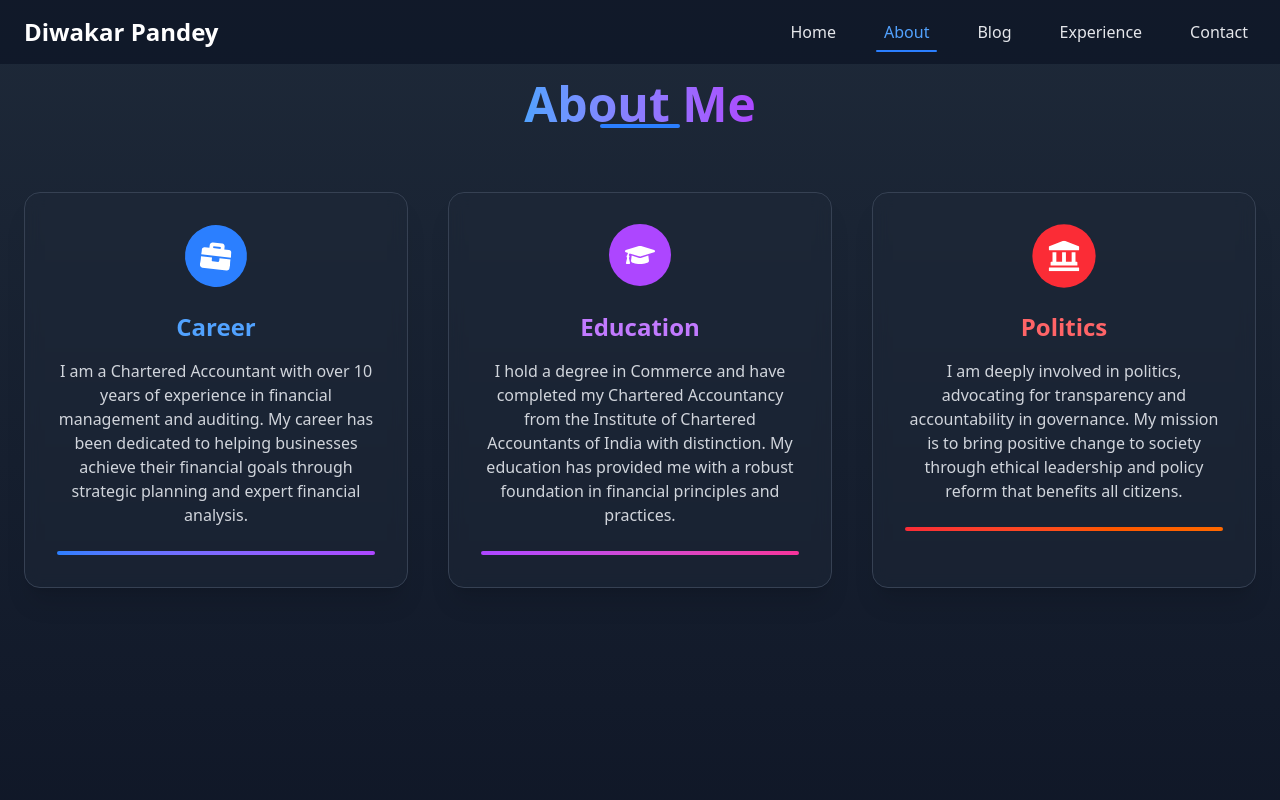
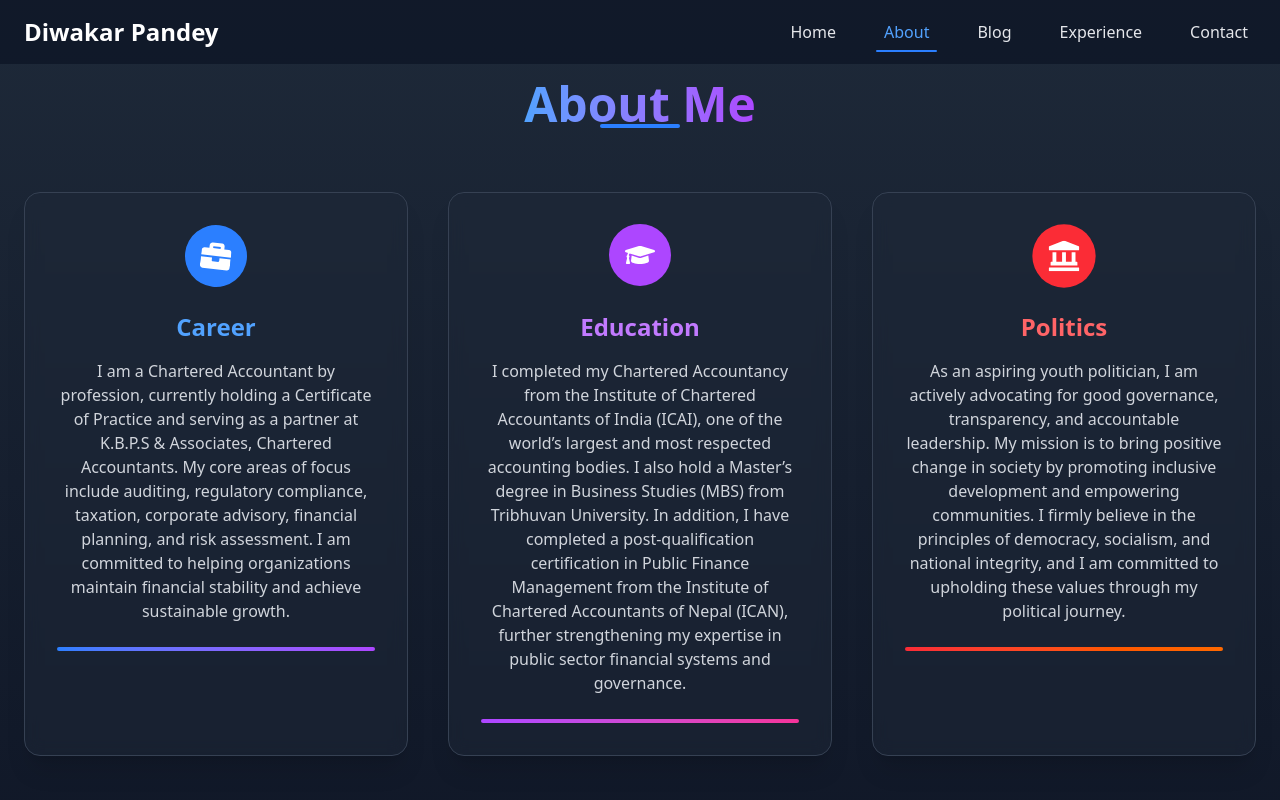
Before and after one commit to RajeshPandey10/diwakar_frontend, a React (Vite) app: page /about in a window 1280 px wide. Shown: the top 800 px of the page. Built offline with nearby package versions, Linux system fonts and the light colour scheme.

Commit message:
about  changed

```diff
--- a/src/components/About/About.jsx
+++ b/src/components/About/About.jsx
@@ -78,10 +78,7 @@ const About = () => {
               Career
             </h2>
             <p className="text-gray-300 text-center">
-              I am a Chartered Accountant with over 10 years of experience in
-              financial management and auditing. My career has been dedicated to
-              helping businesses achieve their financial goals through strategic
-              planning and expert financial analysis.
+            I am a Chartered Accountant by profession, currently holding a Certificate of Practice and serving as a partner at K.B.P.S & Associates, Chartered Accountants. My core areas of focus include auditing, regulatory compliance, taxation, corporate advisory, financial planning, and risk assessment. I am committed to helping organizations maintain financial stability and achieve sustainable growth.
                 {/* CV Button with Animation */}
                           {/* <motion.div whileHover={{ scale: 1.05 }} whileTap={{ scale: 0.95 }}>
                             <button
@@ -136,10 +133,7 @@ const About = () => {
               Education
             </h2>
             <p className="text-gray-300 text-center">
-              I hold a degree in Commerce and have completed my Chartered
-              Accountancy from the Institute of Chartered Accountants of India
-              with distinction. My education has provided me with a robust
-              foundation in financial principles and practices.
+            I completed my Chartered Accountancy from the Institute of Chartered Accountants of India (ICAI), one of the world’s largest and most respected accounting bodies. I also hold a Master’s degree in Business Studies (MBS) from Tribhuvan University. In addition, I have completed a post-qualification certification in Public Finance Management from the Institute of Chartered Accountants of Nepal (ICAN), further strengthening my expertise in public sector financial systems and governance.
             </p>
 
             <motion.div
@@ -170,10 +164,7 @@ const About = () => {
               Politics
             </h2>
             <p className="text-gray-300 text-center">
-              I am deeply involved in politics, advocating for transparency and
-              accountability in governance. My mission is to bring positive
-              change to society through ethical leadership and policy reform
-              that benefits all citizens.
+            As an aspiring youth politician, I am actively advocating for good governance, transparency, and accountable leadership. My mission is to bring positive change in society by promoting inclusive development and empowering communities. I firmly believe in the principles of democracy, socialism, and national integrity, and I am committed to upholding these values through my political journey.
             </p>
 
             <motion.div
```
